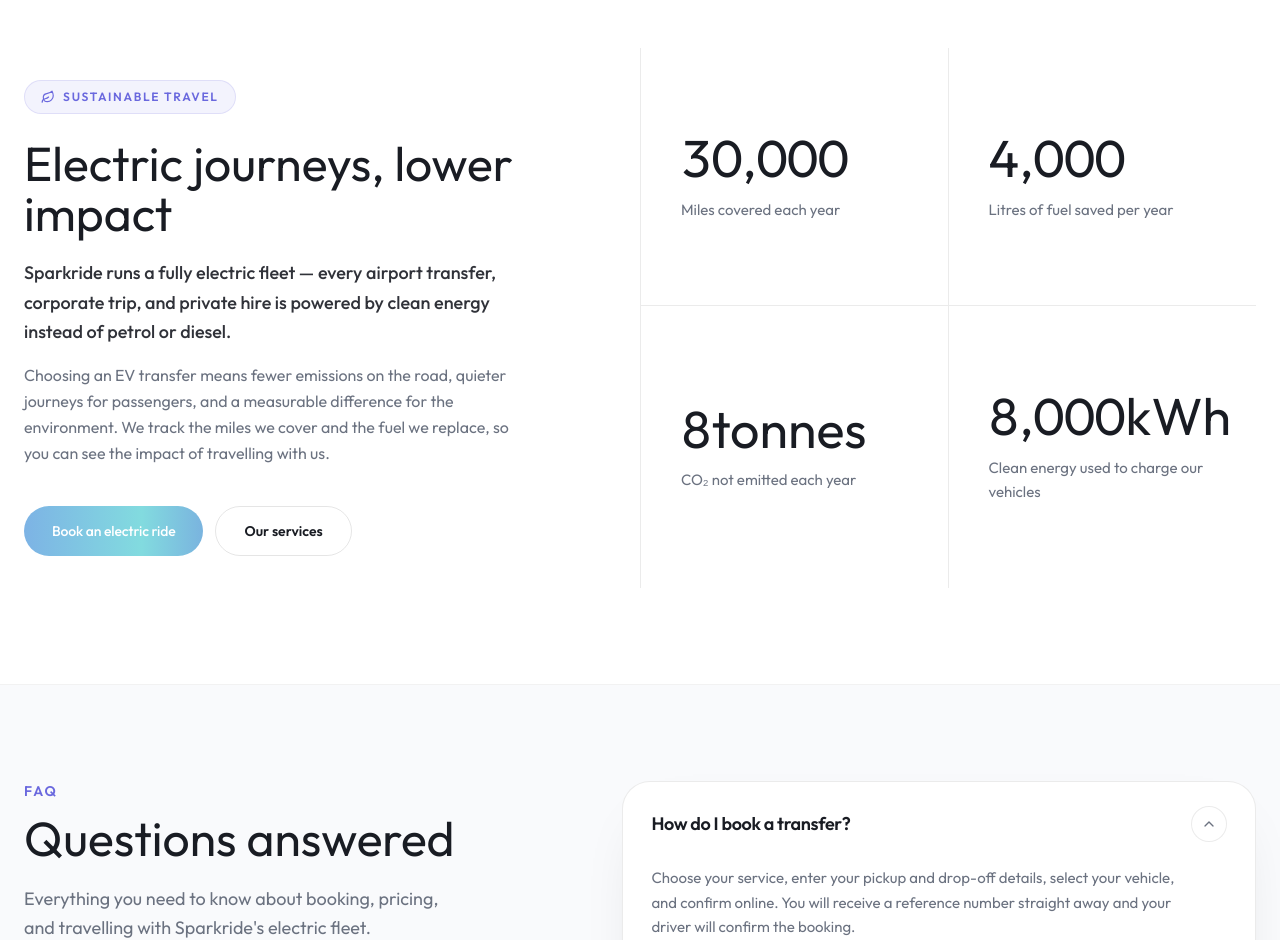
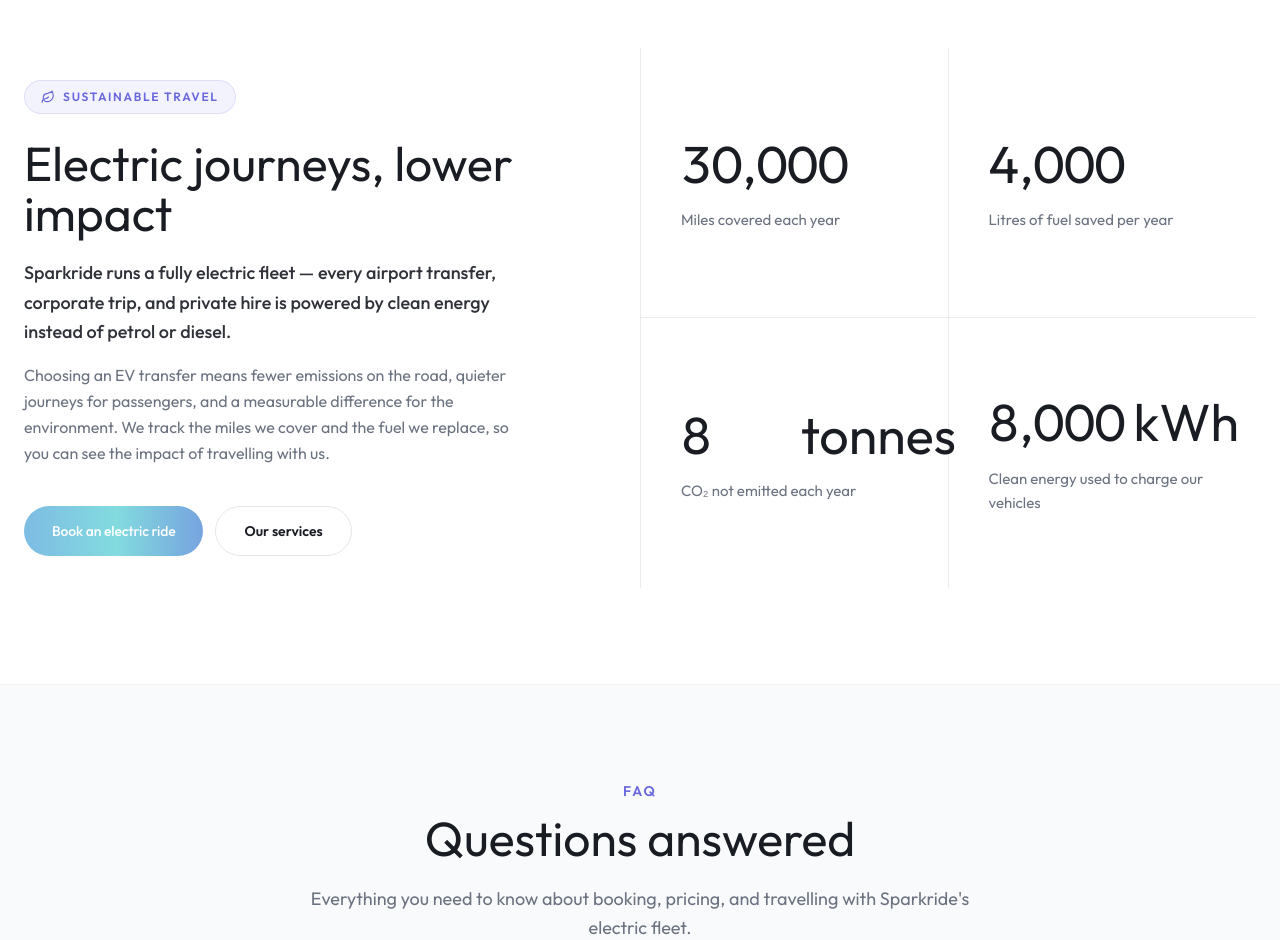
Before and after one commit to CHWEB7/Sparkride, a Next.js app: page / in a window 1280 px wide. Shown: the part 1860-2800 px from the top of the page. Built offline with nearby package versions, Linux system fonts and the light colour scheme.

Commit message:
Center FAQ header and align sustainable travel stat units

```diff
--- a/src/components/FaqSection.tsx
+++ b/src/components/FaqSection.tsx
@@ -96,21 +96,20 @@
   return (
     <section id="how-it-works" className="py-20 sm:py-24 bg-app-bg dark:bg-dark">
       <SiteContainer>
-        <div className="grid lg:grid-cols-[minmax(0,0.9fr)_minmax(0,1.1fr)] gap-12 lg:gap-16 xl:gap-20 items-start">
-          <div className="lg:sticky lg:top-28">
+        <div className="text-center max-w-2xl mx-auto mb-12 sm:mb-14">
           <p className="text-sm font-semibold uppercase tracking-[0.14em] text-brand">
             FAQ
           </p>
           <h2 className="font-display mt-3 text-4xl sm:text-5xl dark:text-white leading-[1.05]">
             Questions answered
           </h2>
-            <p className="mt-5 text-lg text-muted leading-relaxed max-w-md">
+          <p className="mt-5 text-lg text-muted leading-relaxed">
             Everything you need to know about booking, pricing, and travelling
             with Sparkride&apos;s electric fleet.
           </p>
         </div>
 
-          <div className="rounded-[28px] border border-black/8 dark:border-white/10 bg-white dark:bg-dark-elevated px-5 sm:px-7 shadow-[0_24px_60px_-32px_rgba(25,28,35,0.18)]">
+        <div className="max-w-3xl mx-auto rounded-[28px] border border-black/8 dark:border-white/10 bg-white dark:bg-dark-elevated px-5 sm:px-7 shadow-[0_24px_60px_-32px_rgba(25,28,35,0.18)]">
           {FAQS.map((item, index) => (
             <FaqItem
               key={item.question}
@@ -123,7 +122,6 @@
             />
           ))}
         </div>
-        </div>
       </SiteContainer>
     </section>
   );
--- a/src/components/RollingStat.tsx
+++ b/src/components/RollingStat.tsx
@@ -82,13 +82,19 @@
         revealed ? "opacity-100" : "opacity-0"
       } ${className}`}
     >
-      <p
-        className="font-display text-4xl sm:text-5xl lg:text-[3.25rem] font-semibold tracking-[-0.03em] text-dark dark:text-white leading-none whitespace-nowrap tabular-nums"
+      <div
+        className="min-h-[3.25rem] sm:min-h-[3.75rem] lg:min-h-[4rem] flex items-center"
         aria-label={finalText}
       >
-        {formatNumber(display)}
-        {unit ? <span>{unit}</span> : null}
-      </p>
+        <div className="inline-flex items-baseline gap-2 whitespace-nowrap font-display text-4xl sm:text-5xl lg:text-[3.25rem] font-semibold tracking-[-0.03em] text-dark dark:text-white leading-none">
+          <span
+            className={`tabular-nums ${unit ? "inline-block min-w-[5.5rem] sm:min-w-[6.5rem] lg:min-w-[7rem]" : ""}`}
+          >
+            {formatNumber(display)}
+          </span>
+          {unit ? <span>{unit}</span> : null}
+        </div>
+      </div>
       <p className="mt-3 text-sm sm:text-[15px] text-muted leading-relaxed max-w-[14rem]">
         {label}
       </p>
--- a/src/components/SustainableTravelSection.tsx
+++ b/src/components/SustainableTravelSection.tsx
@@ -77,7 +77,7 @@
           </div>
 
           <div className="mt-12 lg:mt-0 border-t lg:border-t-0 lg:border-l border-black/8 dark:border-white/10">
-            <div className="grid grid-cols-2 h-full">
+            <div className="grid grid-cols-2 h-full auto-rows-fr">
               {STATS.map((stat, index) => (
                 <RollingStat
                   key={stat.label}
```
Lines whose indentation alone changed are shown as unchanged.
